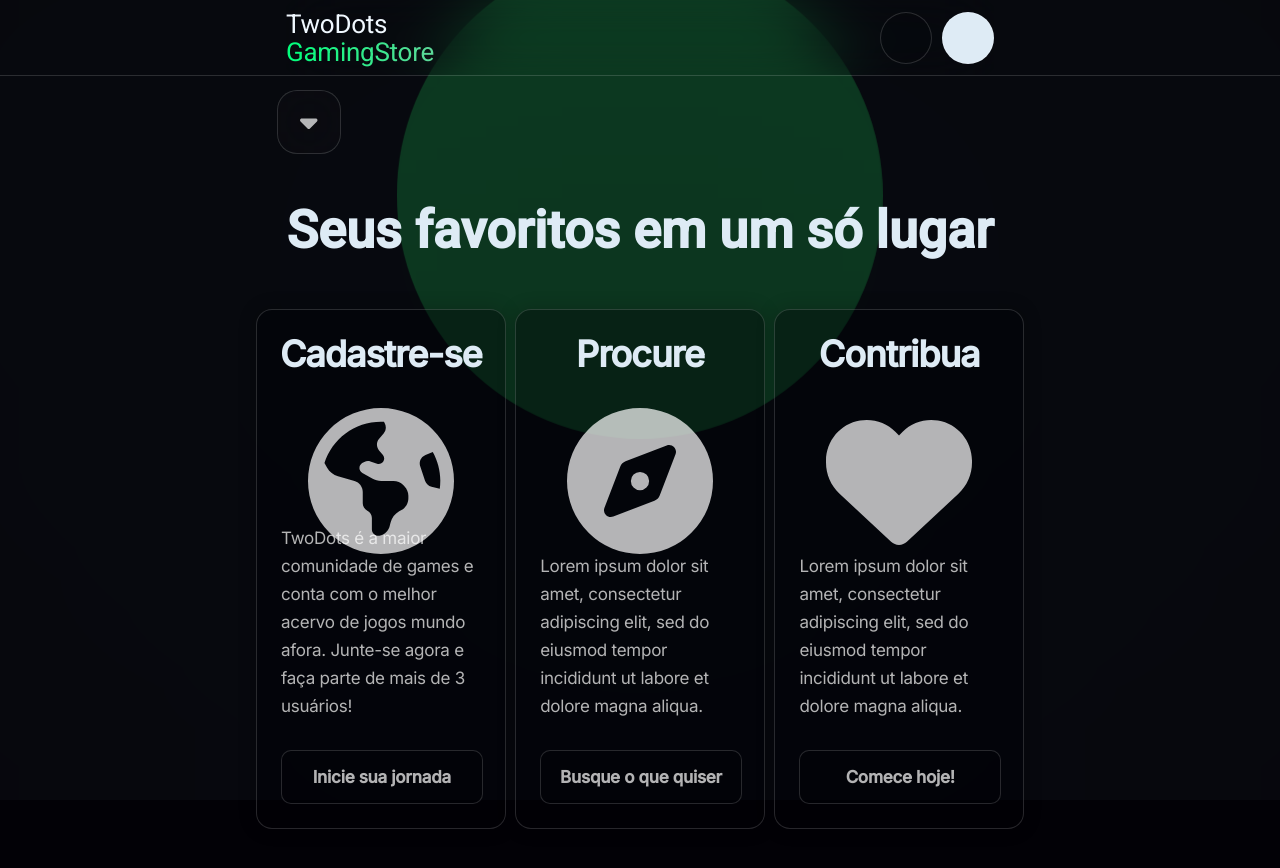
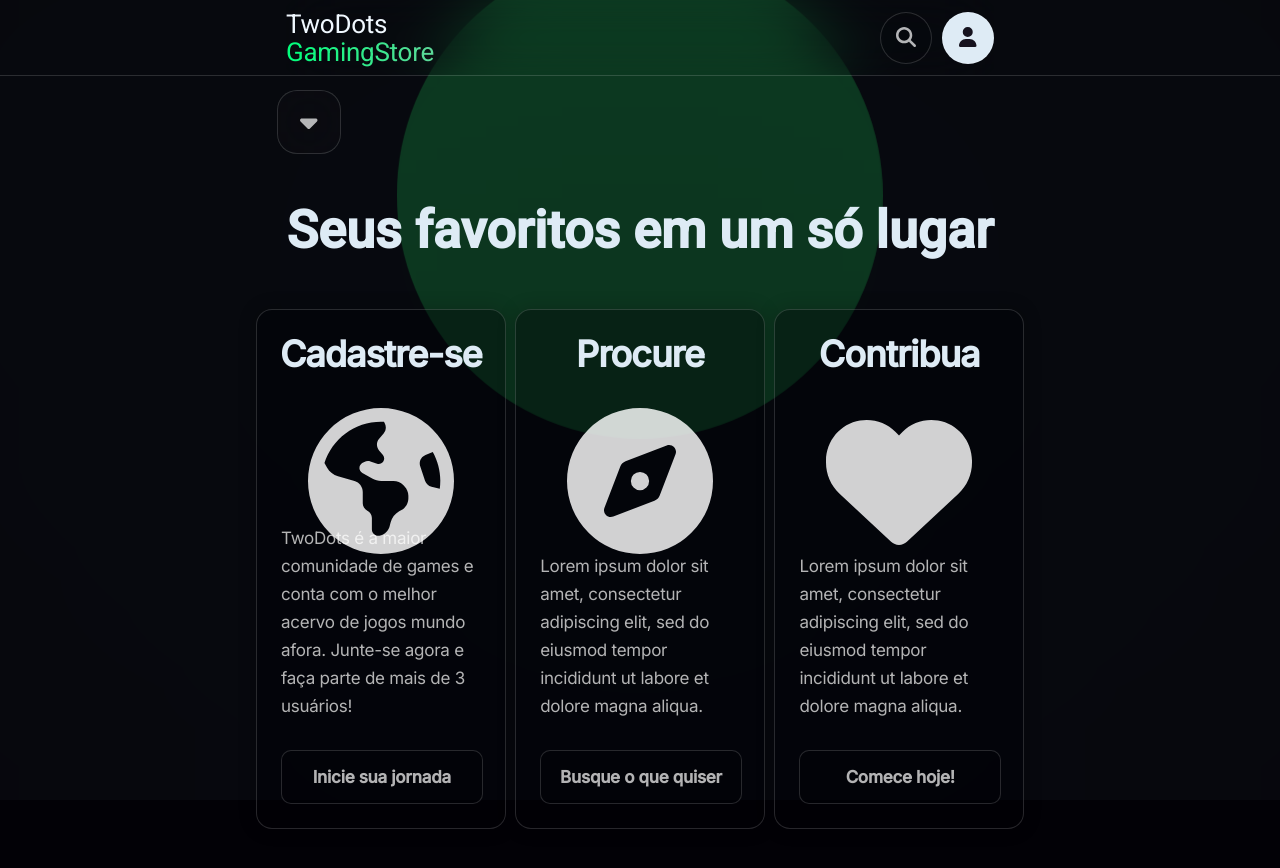
Before and after one commit to delucca27/trabalho-final, a React (Create React App) app: page / in a window 1280 px wide. Shown: the top 868 px of the page. Built offline with nearby package versions, Linux system fonts and the light colour scheme; a web font is replaced by a local one.

Commit message:
Ajustes no estilo

```diff
--- a/src/components/Navbar.component.jsx
+++ b/src/components/Navbar.component.jsx
@@ -1,7 +1,14 @@
 import React from 'react'
 import { Link } from 'react-router-dom'
 
+import { FontAwesomeIcon } from '@fortawesome/react-fontawesome'
+import { faMagnifyingGlass, faUser } from '@fortawesome/free-solid-svg-icons'
+
 import Menu from './Menu.component'
+
+const searchIcon = <FontAwesomeIcon icon={faMagnifyingGlass} />
+const userIcon = <FontAwesomeIcon icon={faUser} />
+
 
 export default function Navbar() {
   return (
@@ -23,9 +30,16 @@
 
          <div className="user-nav-options">
             <div className="search-container">
+               <span className="icon">
+                  {searchIcon}
+               </span>
                <input type="text" placeholder="Pesquise algo..." />
             </div>
-            <div className="login-btn"></div>
+            <div className="login-btn">
+               <span className="icon">
+                  {userIcon}
+               </span>
+            </div>
          </div>
 
       </nav>
--- a/src/style/app.css
+++ b/src/style/app.css
@@ -129,12 +129,29 @@
   padding: 5px;
   background-color: #22212404;
   cursor: pointer;
+  display: -webkit-box;
+  display: -ms-flexbox;
+  display: flex;
+  -webkit-box-orient: horizontal;
+  -webkit-box-direction: reverse;
+      -ms-flex-direction: row-reverse;
+          flex-direction: row-reverse;
+  -webkit-box-align: center;
+      -ms-flex-align: center;
+          align-items: center;
+  -webkit-box-pack: center;
+      -ms-flex-pack: center;
+          justify-content: center;
 }
 
 .navbar .search-container input, .navbar .login-btn input {
   width: 100%;
   height: 100%;
   display: none;
+}
+
+.navbar span.icon {
+  font-size: 20px;
 }
 
 .navbar .search-container {
@@ -154,6 +171,10 @@
           animation-delay: 0.25s;
 }
 
+.navbar .login-btn span.icon {
+  color: #05010ded;
+}
+
 .navbar .login-btn:hover {
   background: -webkit-gradient(linear, left top, right top, from(#00ff7b), to(#5dd899));
   background: linear-gradient(to right, #00ff7b 0%, #5dd899 100%);
@@ -168,6 +189,7 @@
           animation: ease-in-out;
   padding-left: 30px;
   padding-right: 30px;
+  padding-right: 20px;
   background-color: rgba(35, 34, 37, 0.1);
 }
 
@@ -176,6 +198,7 @@
   display: block;
   cursor: text;
   text-align: center;
+  font-weight: 500;
 }
 
 .cards-container {
@@ -230,6 +253,7 @@
 
 span.card-icon {
   font-size: 146px;
+  color: rgba(255, 255, 255, 0.82);
 }
 
 .card-anim-1 {
--- a/src/style/components/_cards.scss
+++ b/src/style/components/_cards.scss
@@ -52,6 +52,7 @@
 span.card-icon
 {
    font-size: 146px;
+   color: rgba(255, 255, 255, 0.82);
 }
 
 // ANIMATION
--- a/src/style/components/_navbar.scss
+++ b/src/style/components/_navbar.scss
@@ -46,6 +46,11 @@
       background-color: #22212404;
       cursor: pointer;
 
+      display: flex;
+      flex-direction: row-reverse;
+      align-items: center;
+      justify-content: center;
+
       input
       {
          width: 100%;
@@ -53,6 +58,12 @@
          display: none;
       }
    }
+
+   span.icon
+   {
+      font-size: 20px;
+   }
+
 
    .search-container
    {
@@ -67,6 +78,11 @@
 
       background-color: #deebf5;
       animation-delay: 0.25s;
+
+      span.icon
+      {
+         color: #05010ded;
+      }
    }
 
    .login-btn:hover
@@ -82,6 +98,7 @@
       animation: ease-in-out;
       padding-left: 30px;
       padding-right: 30px;
+      padding-right: 20px;
 
       background-color: rgba(35, 34, 37, 0.1);
 
@@ -91,6 +108,7 @@
          display: block;
          cursor: text;
          text-align: center;
+         font-weight: 500;
       }
    }
 }
```
Also changed, not shown: 1 other file (tests, documents, lock files or other folders).
